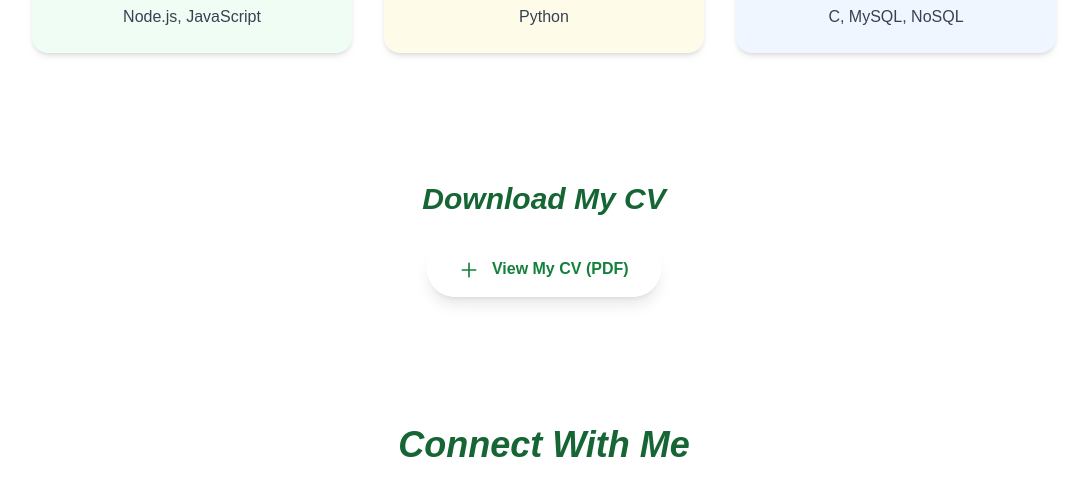
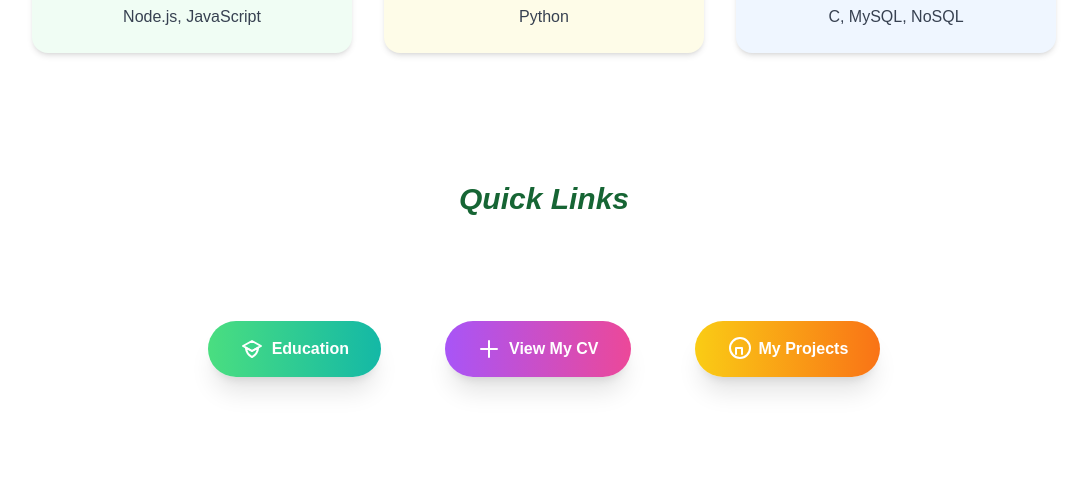
Before and after one commit to AnishRacherla/AnishRacherla.github.io, a plain HTML site: page index.html in a window 1280 px wide. Shown: the part 1869-2360 px from the top of the page, without its empty margins (96-1183 px from the left). Drawn offline with nearby package versions, Linux system fonts and the light colour scheme; a web font is replaced by a local one.

Commit message:
Update index.html

```diff
--- a/index.html
+++ b/index.html
@@ -115,15 +115,50 @@
   </div>
 </section>
 
-<!-- Download CV -->
+<!-- Download CV + Navigation Buttons -->
 <section class="py-16 bg-white text-center">
-  <h2 class="text-3xl italic text-green-800 font-bold mb-6">Download My CV</h2>
-  <a href="Anish_CV.docx" target="_blank" class="inline-block px-8 py-4 bg-white/80 backdrop-blur-sm text-green-700 font-semibold rounded-full shadow-lg hover:shadow-xl transition-all duration-300 hover:scale-105">
-    <svg xmlns="http://www.w3.org/2000/svg" class="inline-block w-5 h-5 mr-2" fill="none" viewBox="0 0 24 24" stroke="currentColor">
+  <h2 class="text-3xl italic text-green-800 font-bold mb-10">Quick Links</h2>
+  <div class="flex flex-col md:flex-row justify-center items-center gap-6">
+<!-- Buttons Section -->
+<div class="flex flex-col md:flex-row items-center justify-center gap-8 py-12">
+
+  <!-- Education Button -->
+  <a href="education.html" target="_blank"
+     class="flex items-center gap-2 px-8 py-4 bg-gradient-to-r from-green-400 to-teal-500 text-white font-semibold rounded-full shadow-xl hover:shadow-2xl transition-all duration-300 hover:scale-105 hover:brightness-110 m-4">
+    <svg xmlns="http://www.w3.org/2000/svg" class="w-6 h-6" fill="none" viewBox="0 0 24 24" stroke="currentColor">
+      <path stroke-linecap="round" stroke-linejoin="round" stroke-width="2"
+            d="M12 14l9-5-9-5-9 5 9 5z"/>
+      <path stroke-linecap="round" stroke-linejoin="round" stroke-width="2"
+            d="M12 14l6.16-3.422A12.083 12.083 0 0112 20.055a12.083 12.083 0 01-6.16-9.477L12 14z"/>
+    </svg>
+    Education
+  </a>
+
+  <!-- CV Button -->
+  <a href="Anish_CV.pdf" target="_blank"
+     class="flex items-center gap-2 px-8 py-4 bg-gradient-to-r from-purple-500 to-pink-500 text-white font-semibold rounded-full shadow-xl hover:shadow-2xl transition-all duration-300 hover:scale-105 hover:brightness-110 m-4">
+    <svg xmlns="http://www.w3.org/2000/svg" class="w-6 h-6" fill="none" viewBox="0 0 24 24" stroke="currentColor">
       <path stroke-linecap="round" stroke-linejoin="round" stroke-width="2" d="M12 4v16m8-8H4"/>
     </svg>
-    View My CV (PDF)
+    View My CV
   </a>
+
+  <!-- Projects Button -->
+  <a href="project.html" target="_blank"
+     class="flex items-center gap-2 px-8 py-4 bg-gradient-to-r from-yellow-400 to-orange-500 text-white font-semibold rounded-full shadow-xl hover:shadow-2xl transition-all duration-300 hover:scale-105 hover:brightness-110 m-4">
+    <svg xmlns="http://www.w3.org/2000/svg" class="w-6 h-6" fill="none" viewBox="0 0 24 24" stroke="currentColor">
+      <path stroke-linecap="round" stroke-linejoin="round" stroke-width="2"
+            d="M9 17v-6h6v6m-2 4a10 10 0 100-20 10 10 0 000 20z"/>
+    </svg>
+    My Projects
+  </a>
+
+</div>
+
+
+</div>
+
+  </div>
 </section>
 
 <!-- Contact Links -->
@@ -156,8 +191,5 @@
 
 <!-- Footer -->
 <footer class="bg-gray-100 py-4 text-center text-gray-500 text-sm">
-  &copy; Anish Racherla — Designed with ❤ and Tailwind CSS | GitHub Pages
+  &copy; Anish Racherla — Designed with ❤️ and Tailwind CSS | GitHub Pages
 </footer>
-
-</body>
-</html>
```
